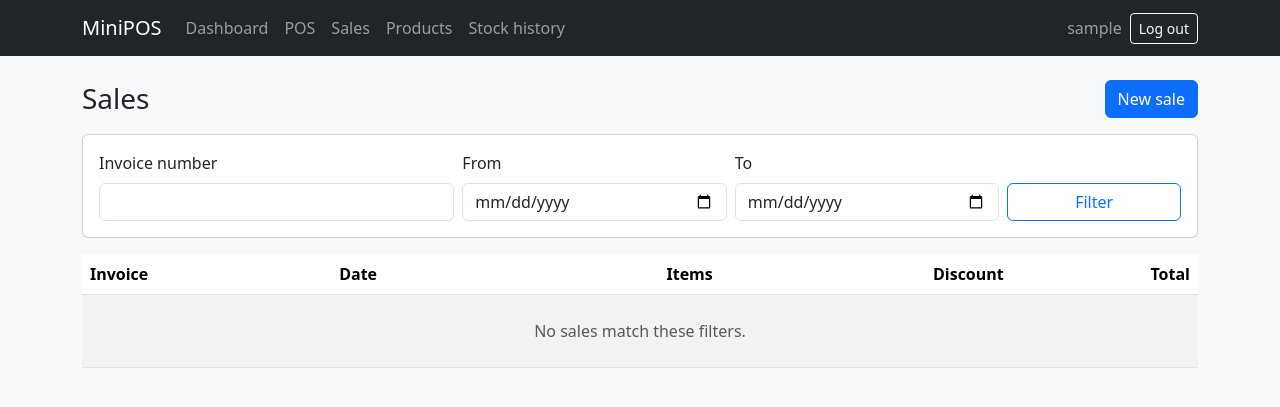
After one commit to programmer-bell/minipos, a Django app: page /sales/ in a window 1280 px wide. The commit adds this page. Shown: the top 407 px of the page. Run offline with Django 5.2, Linux system fonts and the light colour scheme; the visitor is signed in with stand-in values (Sample User, id 1); data that the repository does not hold is empty.

Commit message:
feat(sales): implement sales history, filtering, and printable invoices
Add comprehensive sales management capabilities including a searchable
and filterable sales list, detailed transaction views, and a dedicated
print-friendly invoice template.

- Implement `sale_list` view with pagination and `SaleFilterForm` for
  searching by invoice number and date ranges.
- Add `sale_print` view and template with `@media print` support for
  standalone invoice printing.
- Enhance `sale_detail` to display full discount breakdowns and
  snapshot-based item data.
- Optimize database queries using `select_related` and `prefetch_related`
  to prevent N+1 issues during list and detail rendering.
- Add comprehensive `SalesViewTests` covering filtering, ordering,
  and search logic.
- Update navigation and documentation to include new sales management
  features.

```diff
--- a/sales/forms.py
+++ b/sales/forms.py
@@ -37,3 +37,32 @@ class DiscountForm(forms.Form):
         ):
             self.add_error("discount_value", "Enter a discount value.")
         return cleaned_data
+
+
+class SaleFilterForm(forms.Form):
+    """Filter sales by invoice number and an inclusive local-date range."""
+
+    q = forms.CharField(required=False, label="Invoice number")
+    date_from = forms.DateField(
+        required=False,
+        label="From",
+        widget=forms.DateInput(attrs={"type": "date"}),
+    )
+    date_to = forms.DateField(
+        required=False,
+        label="To",
+        widget=forms.DateInput(attrs={"type": "date"}),
+    )
+
+    def __init__(self, *args, **kwargs):
+        super().__init__(*args, **kwargs)
+        for field in self.fields.values():
+            field.widget.attrs.setdefault("class", "form-control")
+
+    def clean(self):
+        cleaned_data = super().clean()
+        date_from = cleaned_data.get("date_from")
+        date_to = cleaned_data.get("date_to")
+        if date_from and date_to and date_from > date_to:
+            self.add_error("date_to", "From date cannot be after to date.")
+        return cleaned_data
--- a/sales/urls.py
+++ b/sales/urls.py
@@ -5,11 +5,13 @@ from . import views
 app_name = "sales"
 
 urlpatterns = [
+    path("sales/", views.sale_list, name="sale_list"),
+    path("sales/<int:pk>/", views.sale_detail, name="sale_detail"),
+    path("sales/<int:pk>/print/", views.sale_print, name="sale_print"),
     path("pos/", views.pos, name="pos"),
     path("pos/add/<int:product_id>/", views.pos_add, name="pos_add"),
     path("pos/update/<int:product_id>/", views.pos_update, name="pos_update"),
     path("pos/remove/<int:product_id>/", views.pos_remove, name="pos_remove"),
     path("pos/discount/", views.pos_discount, name="pos_discount"),
     path("pos/checkout/", views.pos_checkout, name="pos_checkout"),
-    path("sales/<int:pk>/", views.sale_detail, name="sale_detail"),
 ]
--- a/sales/views.py
+++ b/sales/views.py
@@ -1,7 +1,8 @@
 from decimal import ROUND_HALF_UP, Decimal
 
 from django.contrib import messages
-from django.db.models import Q
+from django.core.paginator import Paginator
+from django.db.models import Count, Q
 from django.shortcuts import get_object_or_404, redirect, render
 from django.urls import reverse
 from django.utils.http import urlencode
@@ -10,7 +11,7 @@ from django.views.decorators.http import require_POST
 from products.models import Product
 
 from . import services
-from .forms import DiscountForm
+from .forms import DiscountForm, SaleFilterForm
 from .models import Sale
 
 CART_SESSION_KEY = "pos_cart"
@@ -276,8 +277,49 @@ def pos_checkout(request):
     return redirect("sales:sale_detail", pk=sale.pk)
 
 
+def _sale_detail_queryset():
+    """Load one sale with its cashier and snapshot items in two queries."""
+    return Sale.objects.select_related("created_by").prefetch_related("items")
+
+
+def sale_list(request):
+    form = SaleFilterForm(request.GET)
+    sales = (
+        Sale.objects.select_related("created_by")
+        .annotate(item_count=Count("items"))
+        .order_by("-created_at", "-id")
+    )
+
+    if form.is_valid():
+        query = form.cleaned_data["q"].strip()
+        date_from = form.cleaned_data["date_from"]
+        date_to = form.cleaned_data["date_to"]
+        if query:
+            sales = sales.filter(invoice_number__icontains=query)
+        if date_from:
+            sales = sales.filter(created_at__date__gte=date_from)
+        if date_to:
+            sales = sales.filter(created_at__date__lte=date_to)
+
+    page_obj = Paginator(sales, 20).get_page(request.GET.get("page"))
+    filters = request.GET.copy()
+    filters.pop("page", None)
+    return render(
+        request,
+        "sales/sale_list.html",
+        {
+            "form": form,
+            "page_obj": page_obj,
+            "querystring": filters.urlencode(),
+        },
+    )
+
+
 def sale_detail(request, pk):
-    sale = get_object_or_404(
-        Sale.objects.select_related("created_by").prefetch_related("items"), pk=pk
-    )
+    sale = get_object_or_404(_sale_detail_queryset(), pk=pk)
     return render(request, "sales/sale_detail.html", {"sale": sale})
+
+
+def sale_print(request, pk):
+    sale = get_object_or_404(_sale_detail_queryset(), pk=pk)
+    return render(request, "sales/sale_print.html", {"sale": sale})
--- a/templates/base.html
+++ b/templates/base.html
@@ -19,9 +19,9 @@
       <ul class="navbar-nav me-auto">
         <li class="nav-item"><a class="nav-link" href="{% url 'dashboard:home' %}">Dashboard</a></li>
         <li class="nav-item"><a class="nav-link" href="{% url 'sales:pos' %}">POS</a></li>
+        <li class="nav-item"><a class="nav-link" href="{% url 'sales:sale_list' %}">Sales</a></li>
         <li class="nav-item"><a class="nav-link" href="{% url 'products:list' %}">Products</a></li>
         <li class="nav-item"><a class="nav-link" href="{% url 'products:stock_history' %}">Stock history</a></li>
-        {# Sales history link gets added in a later step #}
       </ul>
       <form method="post" action="{% url 'logout' %}" class="d-flex align-items-center gap-2">
         {% csrf_token %}
--- /dev/null
+++ b/templates/sales/sale_list.html
@@ -0,0 +1,82 @@
+{% extends "base.html" %}
+
+{% block title %}Sales | MiniPOS{% endblock %}
+
+{% block content %}
+<div class="d-flex flex-wrap justify-content-between align-items-center gap-2 mb-3">
+  <h1 class="h3 mb-0">Sales</h1>
+  <a class="btn btn-primary" href="{% url 'sales:pos' %}">New sale</a>
+</div>
+
+<form method="get" class="card card-body mb-3">
+  <div class="row g-2 align-items-end">
+    <div class="col-md-4">
+      <label for="{{ form.q.id_for_label }}" class="form-label">{{ form.q.label }}</label>
+      {{ form.q }}
+      {% for error in form.q.errors %}<div class="invalid-feedback d-block">{{ error }}</div>{% endfor %}
+    </div>
+    <div class="col-md-3">
+      <label for="{{ form.date_from.id_for_label }}" class="form-label">{{ form.date_from.label }}</label>
+      {{ form.date_from }}
+      {% for error in form.date_from.errors %}<div class="invalid-feedback d-block">{{ error }}</div>{% endfor %}
+    </div>
+    <div class="col-md-3">
+      <label for="{{ form.date_to.id_for_label }}" class="form-label">{{ form.date_to.label }}</label>
+      {{ form.date_to }}
+      {% for error in form.date_to.errors %}<div class="invalid-feedback d-block">{{ error }}</div>{% endfor %}
+    </div>
+    <div class="col-md-2 d-grid">
+      <button class="btn btn-outline-primary" type="submit">Filter</button>
+    </div>
+  </div>
+</form>
+
+<div class="table-responsive">
+  <table class="table table-striped align-middle bg-white">
+    <thead>
+      <tr>
+        <th>Invoice</th>
+        <th>Date</th>
+        <th class="text-end">Items</th>
+        <th class="text-end">Discount</th>
+        <th class="text-end">Total</th>
+      </tr>
+    </thead>
+    <tbody>
+      {% for sale in page_obj %}
+        <tr>
+          <td><a href="{% url 'sales:sale_detail' sale.pk %}">{{ sale.invoice_number }}</a></td>
+          <td>{{ sale.created_at|date:"M j, Y, H:i" }}</td>
+          <td class="text-end">{{ sale.item_count }}</td>
+          <td class="text-end">{{ sale.discount_amount }}</td>
+          <td class="text-end">{{ sale.total }}</td>
+        </tr>
+      {% empty %}
+        <tr><td colspan="5" class="text-center text-muted py-4">No sales match these filters.</td></tr>
+      {% endfor %}
+    </tbody>
+  </table>
+</div>
+
+{% if page_obj.has_other_pages %}
+<nav aria-label="Sale pages">
+  <ul class="pagination">
+    {% if page_obj.has_previous %}
+      <li class="page-item"><a class="page-link" href="?page={{ page_obj.previous_page_number }}{% if querystring %}&{{ querystring }}{% endif %}">Previous</a></li>
+    {% else %}
+      <li class="page-item disabled"><span class="page-link">Previous</span></li>
+    {% endif %}
+    {% for number in page_obj.paginator.page_range %}
+      <li class="page-item {% if number == page_obj.number %}active{% endif %}">
+        <a class="page-link" href="?page={{ number }}{% if querystring %}&{{ querystring }}{% endif %}">{{ number }}</a>
+      </li>
+    {% endfor %}
+    {% if page_obj.has_next %}
+      <li class="page-item"><a class="page-link" href="?page={{ page_obj.next_page_number }}{% if querystring %}&{{ querystring }}{% endif %}">Next</a></li>
+    {% else %}
+      <li class="page-item disabled"><span class="page-link">Next</span></li>
+    {% endif %}
+  </ul>
+</nav>
+{% endif %}
+{% endblock %}
```
Also changed, not shown: docs/AI_USAGE.md (+5 -0 lines), sales/tests.py (+204 -0 lines), templates/sales/sale_detail.html (+18 -5 lines), templates/sales/sale_print.html (added, +111 -0 lines).
